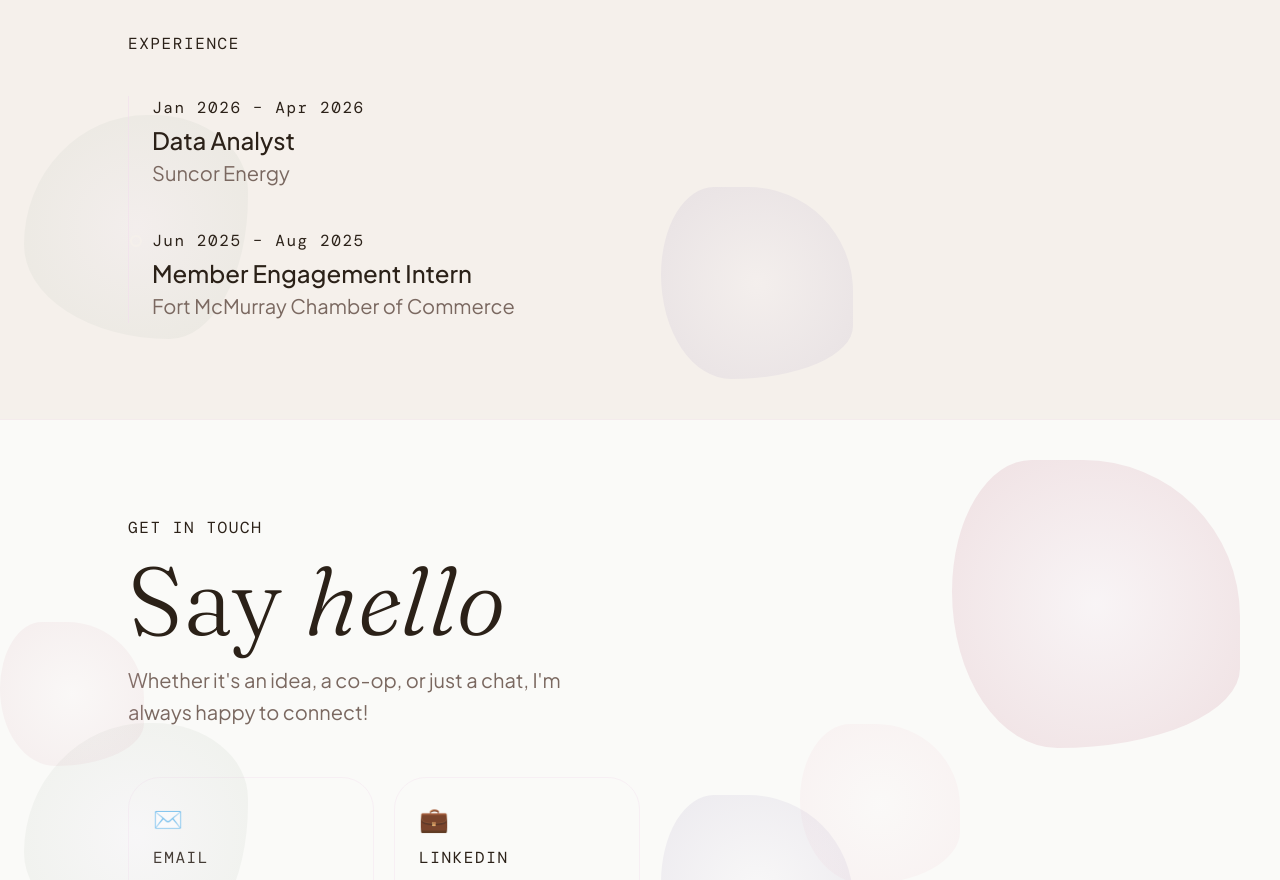
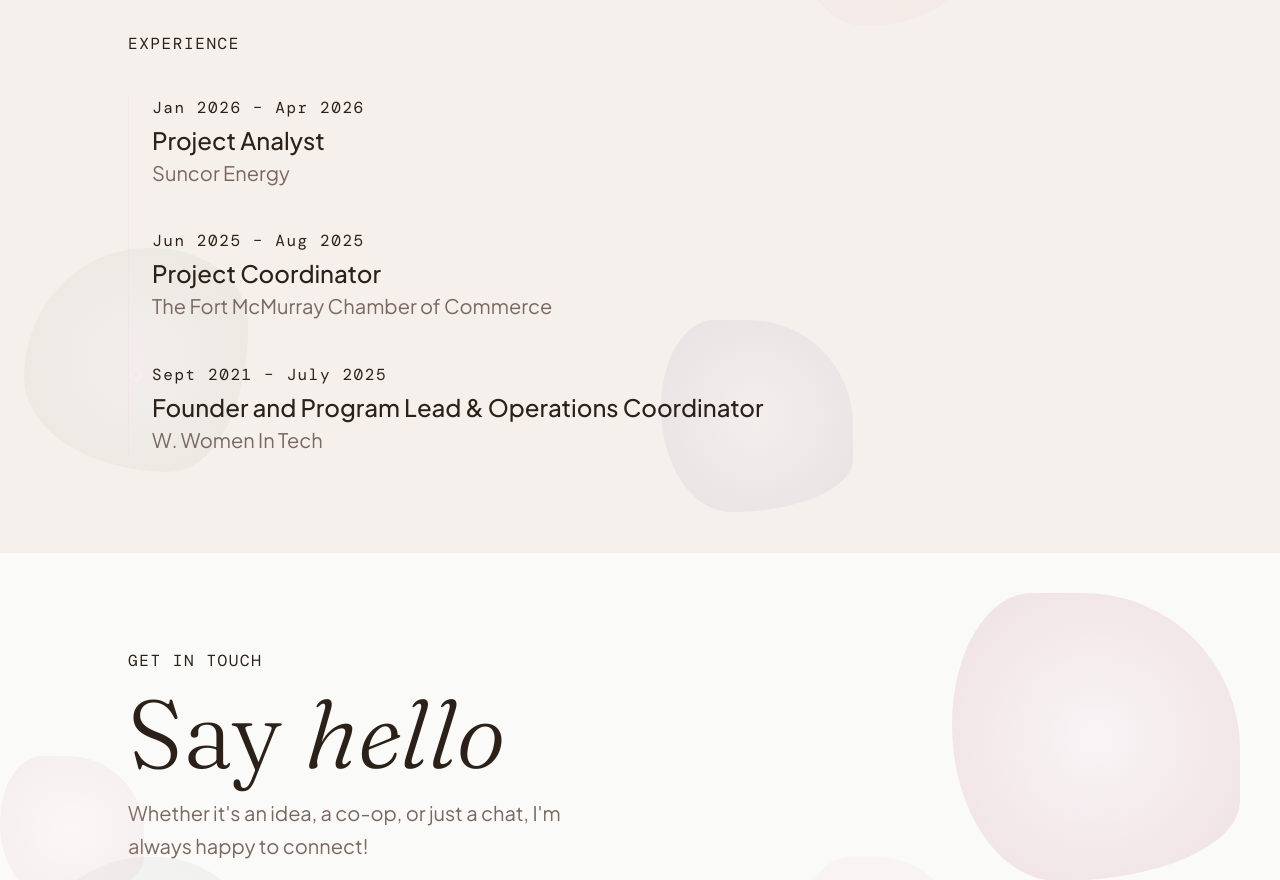
Before and after one commit to lalithyaraavi/lalithya-website, a Next.js app: page / in a window 1280 px wide. Shown: the part 3280-4160 px from the top of the page. Built offline with nearby package versions, Linux system fonts and the light colour scheme; a web font is replaced by a local one.

Commit message:
update work experience titles and add W. Women In Tech entry

```diff
--- a/src/app/about/page.tsx
+++ b/src/app/about/page.tsx
@@ -81,8 +81,9 @@ export default function AboutPage() {
             <p className="font-mono text-xs text-rose-DEFAULT tracking-widest mb-8">EXPERIENCE</p>
             <div className="space-y-6">
               {[
-                { role: "Data Analyst", company: "Suncor Energy", period: "2024", type: "work" },
-                { role: "Women in Tech Initiative", company: "University of Waterloo", period: "2023–present", type: "leadership" },
+                { role: "Project Analyst", company: "Suncor Energy", period: "2026", type: "work" },
+                { role: "Project Coordinator", company: "The Fort McMurray Chamber of Commerce", period: "2025", type: "work" },
+                { role: "Founder and Program Lead & Operations Coordinator", company: "W. Women In Tech", period: "2021–2025", type: "leadership" },
                 { role: "Systems Design Engineering", company: "University of Waterloo", period: "2023–2027", type: "education" },
               ].map((exp) => (
                 <div key={exp.role} className="flex items-start gap-6 p-6 rounded-3xl border border-rose-light/30 hover:border-rose-DEFAULT/40 hover:bg-rose-light/10 transition-all">
--- a/src/app/page.tsx
+++ b/src/app/page.tsx
@@ -10,8 +10,9 @@ import Blobs from "@/components/Blobs";
 const ticker = ["UX Design ✦", "Systems Thinking ✦", "C++ ✦", "React ✦", "Figma ✦", "Product Design ✦", "SolidWorks ✦", "Data Analysis ✦", "Waterloo SYDE ✦", "Frontend Dev ✦"];
 
 const experience = [
-  { role: "Data Analyst", company: "Suncor Energy", period: "Jan 2026 – Apr 2026" },
-  { role: "Member Engagement Intern", company: "Fort McMurray Chamber of Commerce", period: "Jun 2025 – Aug 2025" },
+  { role: "Project Analyst", company: "Suncor Energy", period: "Jan 2026 – Apr 2026" },
+  { role: "Project Coordinator", company: "The Fort McMurray Chamber of Commerce", period: "Jun 2025 – Aug 2025" },
+  { role: "Founder and Program Lead & Operations Coordinator", company: "W. Women In Tech", period: "Sept 2021 – July 2025" },
 ];
 
 // Shared layout constants
```
